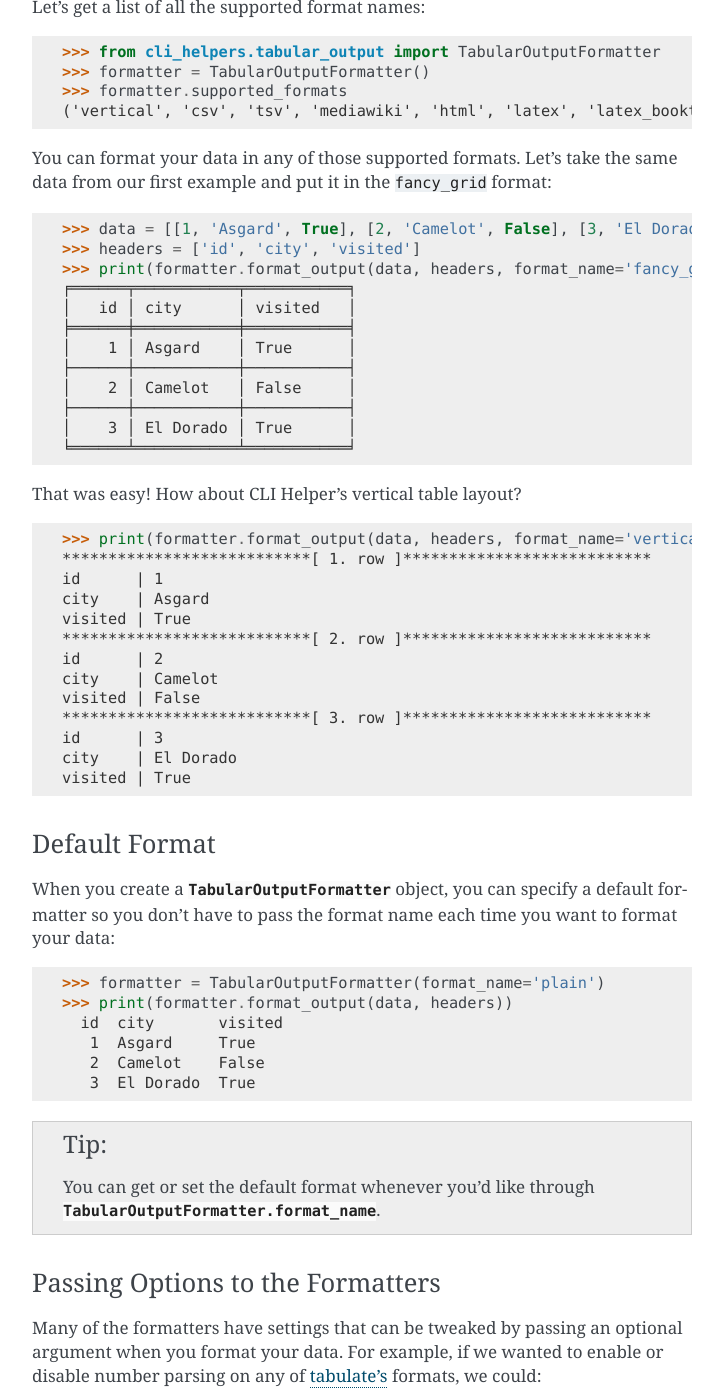
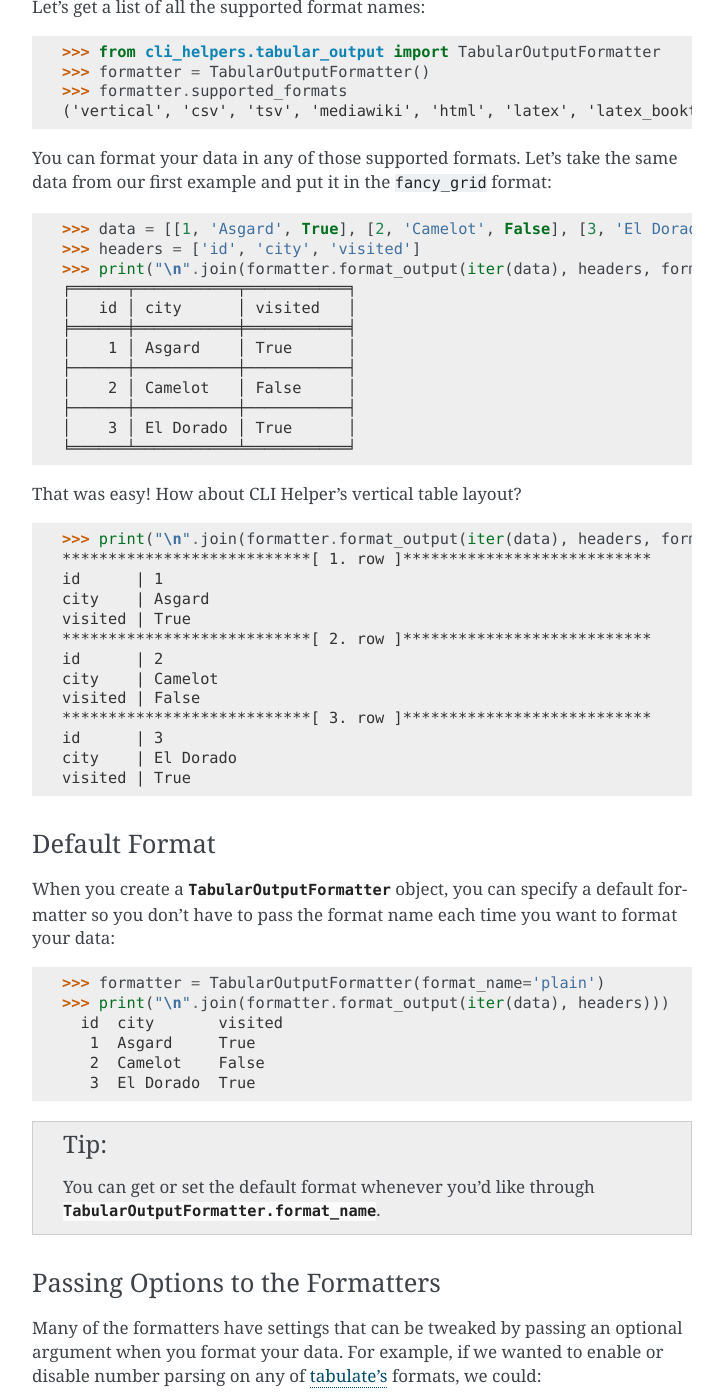
Before and after one commit to dbcli/cli_helpers, a Sphinx documentation site: the page built from docs/source/quickstart.rst, in a window 1280 px wide and 1400 px high, scrolled down 1006 px. Shown: the whole window, without its empty margins (388-1111 px from the left). Built offline with Sphinx 7.4.7, drawn with Linux system fonts in a browser that asks for light colours; some of the changed text lies outside the part shown.

Commit message:
updated help with iterator printing

```diff
--- a/docs/source/quickstart.rst
+++ b/docs/source/quickstart.rst
@@ -15,7 +15,7 @@
     >>> data = [[1, 'Asgard', True], [2, 'Camelot', False], [3, 'El Dorado', True]]
     >>> headers = ['id', 'city', 'visited']
 
-    >>> print(tabular_output.format_output(data, headers, format_name='simple'))
+    >>> print("\n".join(tabular_output.format_output(iter(data), headers, format_name='simple')))
 
       id  city       visited
     ----  ---------  ---------
@@ -57,7 +57,7 @@
 
     >>> data = [[1, 'Asgard', True], [2, 'Camelot', False], [3, 'El Dorado', True]]
     >>> headers = ['id', 'city', 'visited']
-    >>> print(formatter.format_output(data, headers, format_name='fancy_grid'))
+    >>> print("\n".join(formatter.format_output(iter(data), headers, format_name='fancy_grid')))
     ╒══════╤═══════════╤═══════════╕
     │   id │ city      │ visited   │
     ╞══════╪═══════════╪═══════════╡
@@ -70,7 +70,7 @@
 
 That was easy! How about CLI Helper's vertical table layout?
 
-    >>> print(formatter.format_output(data, headers, format_name='vertical'))
+    >>> print("\n".join(formatter.format_output(iter(data), headers, format_name='vertical')))
     ***************************[ 1. row ]***************************
     id      | 1
     city    | Asgard
@@ -93,7 +93,7 @@
 format name each time you want to format your data::
 
     >>> formatter = TabularOutputFormatter(format_name='plain')
-    >>> print(formatter.format_output(data, headers))
+    >>> print("\n".join(formatter.format_output(iter(data), headers)))
       id  city       visited
        1  Asgard     True
        2  Camelot    False
@@ -115,13 +115,13 @@
 
     >>> data = [[1, 1.5], [2, 19.605], [3, 100.0]]
     >>> headers = ['id', 'rating']
-    >>> print(format_output(data, headers, format_name='simple', disable_numparse=True))
+    >>> print("\n".join(format_output(iter(data), headers, format_name='simple', disable_numparse=True)))
     id    rating
     ----  --------
     1     1.5
     2     19.605
     3     100.0
-    >>> print(format_output(data, headers, format_name='simple', disable_numparse=False))
+    >>> print("\n".join(format_output(iter(data), headers, format_name='simple', disable_numparse=False)))
       id    rating
     ----  --------
        1     1.5
@@ -140,7 +140,7 @@
     >>> step = 3
     >>> data = [range(n, n + step) for n in range(0, 9, step)]
     >>> headers = 'abc'
-    >>> print(format_output(data, headers, format_name='simple'))
+    >>> print("\n".join(format_output(iter(data), headers, format_name='simple')))
       a    b    c
     ---  ---  ---
       0    1    2
```
